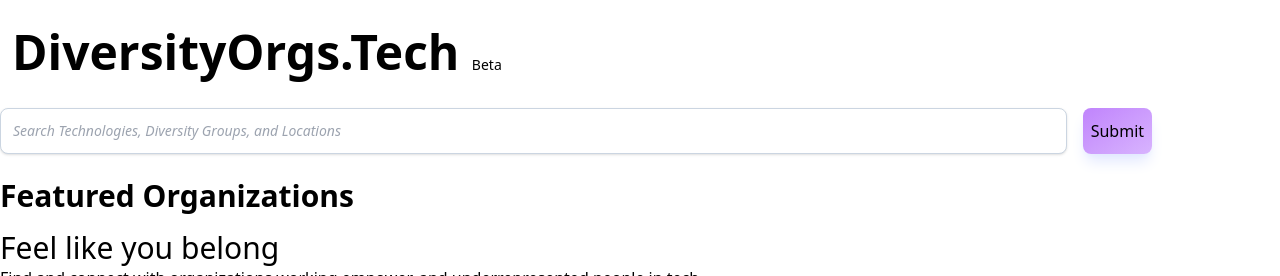
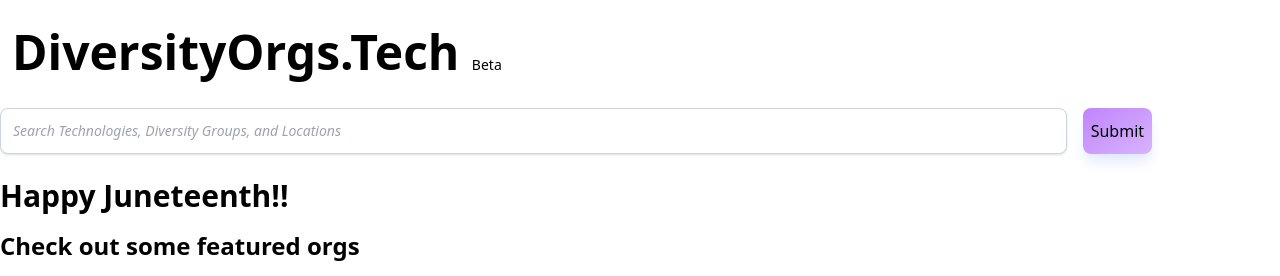
Before and after one commit to kjaymiller/diversity-orgs-django, a Django app: template templates/home.html in a window 1280 px wide. Shown: the top 276 px of the page. Run offline with Django 4.2, Linux system fonts and the light colour scheme; the template is opened without the code that fills it, so the values that code supplies are empty; some libraries are stand-ins or nearby versions.

Commit message:
juneteenth homepage

```diff
--- a/templates/home.html
+++ b/templates/home.html
@@ -1,25 +1,33 @@
 {% extends 'base.html' %}
+{% block head_content %}
+<h1 class="text-3xl font-bold my-4">Happy Juneteenth!!</h1>
+{% endblock %}
 {% block content %}
     <div class=my-4>
-        <h2 class="text-3xl font-extrabold">Featured Organizations</h2>
-        <div class="flex">
+        <h2 class="h-4 text-2xl font-extrabold my-4">Check out some featured orgs</h2>
+        <div class="grid grid-cols-4">
             {% for org in featured_orgs %}
-            <div class="h-48 w-72 mx-x my-3 flex items-center px-auto text-2xl">
+            <div class="h-64 w-642 m-auto m-3 text-2xl flex items-center">
                 {% if org.logo %}
                 <a href="{{org.get_absolute_url }}">
-                    <img src="{{org.logo.url}}" alt="{{org.name}}" class="mx-auto max-h-24 sm:w-full w-72 p-4 rounded" />
+                    <img src="{{org.logo.url}}" alt="{{org.name}}" class="items-center mx-auto max-h-36 p-1 rounded" />
+                </a>
+
+                {% else %}
+
+                <a href="{{org.get_absolute_url}}">
+                    <h2 class="font-bold invisible lg:visible">{{org.name}}</h2>
                 </a>
                 {% endif %}
-                <a href="{{org.get_absolute_url }}">
-                <h2 class="font-bold invisible lg:visible">{{org.name}}</h2>
-                </a>
             </div>
             {% endfor %}
         </div>
     </div>
 
     <div class="my-4">
-        <h1 class="text-3xl">Feel like you belong</h1>
-        <p>Find and connect with organizations working empower, and underrepresented people in tech.</p>
+        <h1 class="text-3xl">What is DiversityOrgs.Tech</h1>
+        <p>This site helps you to find and connect with organizations working to empower, and underrepresented people in tech.</p>
+        <p>Connect with organizations of folks who share a lived and present experience that you may be facing in many different stages in your journey.</p>
+
     </div>
 {% endblock%}
```
